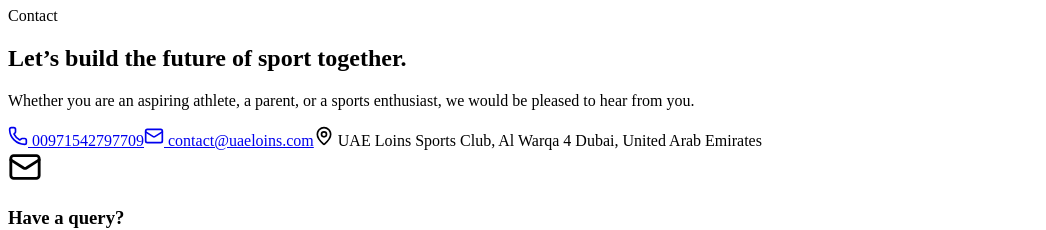
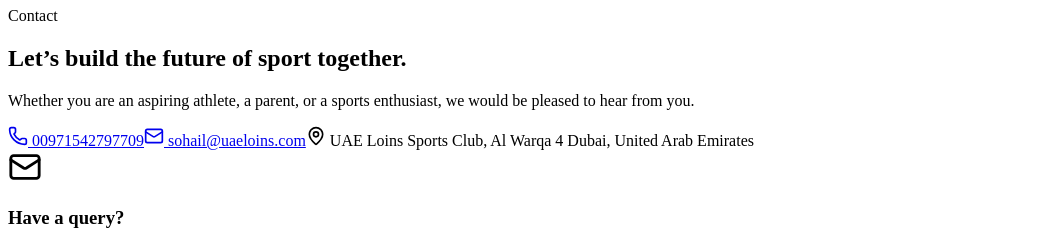
Before and after one commit to chtalha7878/Sports_club, a React (Vite) app: page / in a window 1280 px wide. Shown: the part 3680-3910 px from the top of the page, without its empty margins (0-1046 px from the left). Built offline with nearby package versions, Linux system fonts and the light colour scheme; the HTML template or start-up script is replaced by a standard one.

Commit message:
Update website contact email

```diff
--- a/src/content/clubContent.js
+++ b/src/content/clubContent.js
@@ -78,7 +78,7 @@
   },
   contact: {
     phone: '00971542797709',
-    email: 'contact@uaeloins.com',
+    email: 'sohail@uaeloins.com',
     location: 'UAE Loins Sports Club, Al Warqa 4 Dubai, United Arab Emirates',
   },
 };
```
